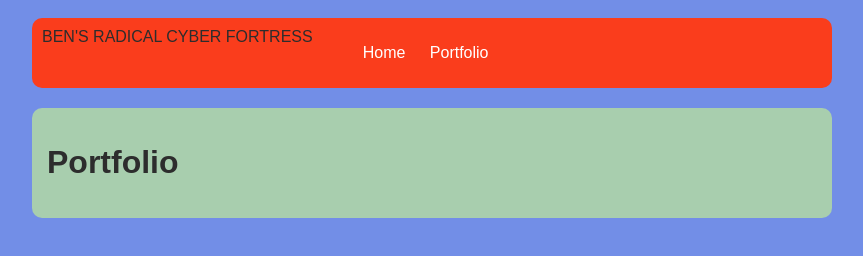
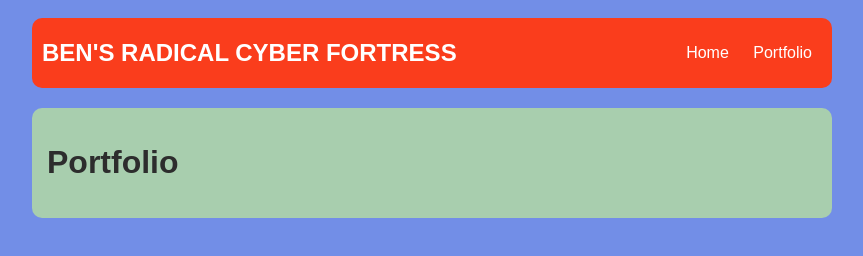
Before and after one commit to benlongcp/ben-long.github.io, a plain HTML site: page portfolio.html in a window 1280 px wide. Shown: the whole page, without its empty margins (208-1071 px from the left). Drawn offline with Linux system fonts and the light colour scheme.

Commit message:
updated site title on portfolio page

```diff
--- a/portfolio.html
+++ b/portfolio.html
@@ -95,7 +95,7 @@
     <body>
         <div id="all-contents">
             <nav>
-                <header>BEN'S RADICAL CYBER FORTRESS</header>
+                <h1>BEN'S RADICAL CYBER FORTRESS</h1>
                 <ul>
                     <li><a href="index.html">Home</a>
                     </li>
```
